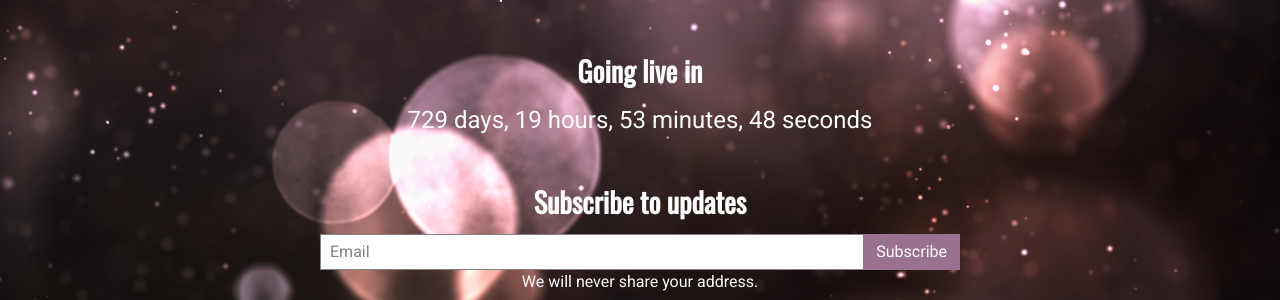
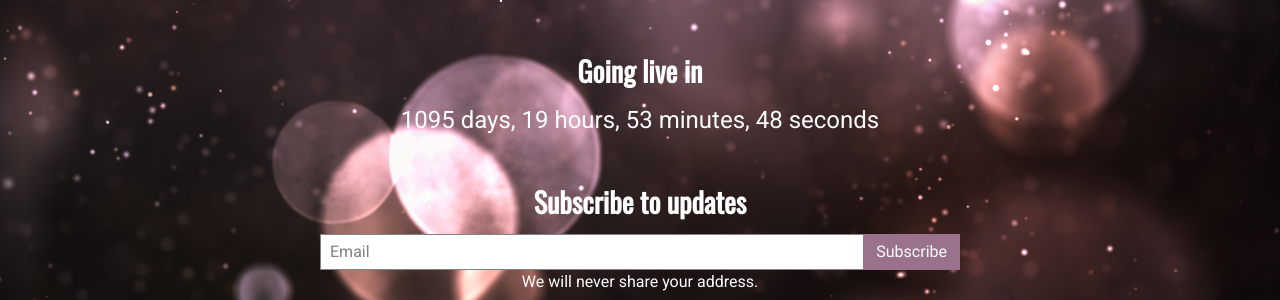
Before and after one commit to kelvinmo/soon, a Jekyll site: the page built from index.md, in a window 1280 px wide. Shown: the part 354-654 px from the top of the page. Built offline with Jekyll 4.4.1, drawn with Linux system fonts in a browser that asks for light colours; our own code applies the rules of GitHub Pages for plain Markdown files; part of the change alters nothing that is shown.

```diff
--- a/_config.yml
+++ b/_config.yml
@@ -15,7 +15,7 @@ logo: "images/logo.png"
 # (This can be commented out if not required.)
 countdown:
   # format: "2013-09-25 16:00:00 +0800"
-  launch_date: 2028-01-01
+  launch_date: 2029-01-01
   # %d, %H, %M, %S available
   format: "%d days, %H hours, %M minutes, %S seconds"
 
```
